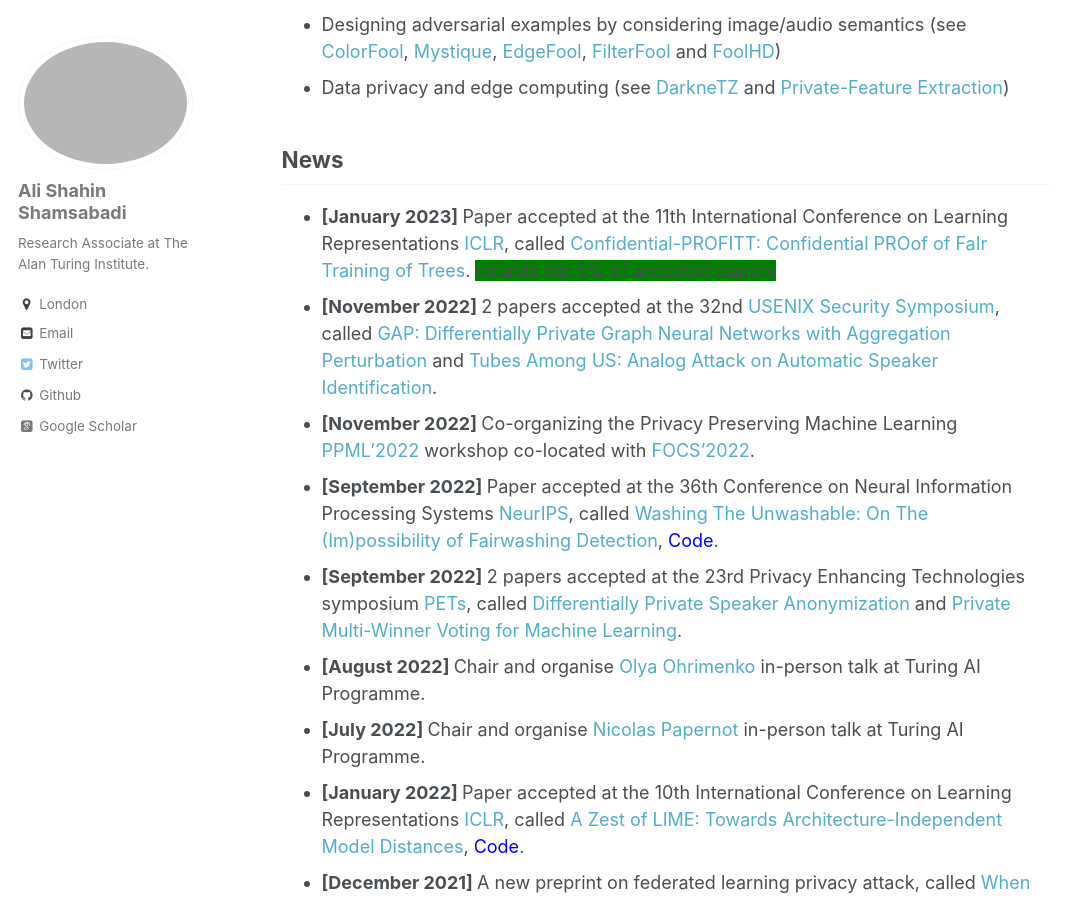
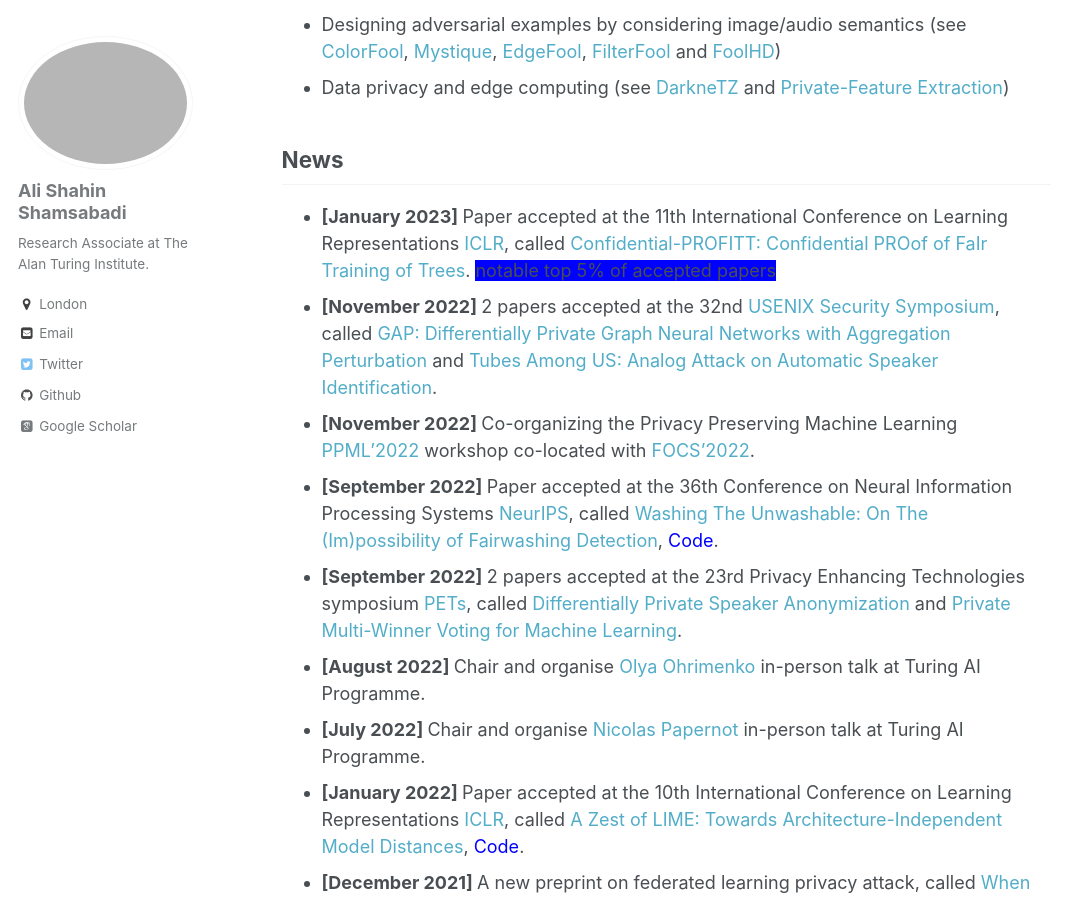
Before and after one commit to AliShahin/AliShahin.github.io, a Jekyll site: the page built from _pages/about.md, in a window 1280 px wide and 900 px high, scrolled down 817 px. Shown: the whole window, without its empty margins (0-1074 px from the left). Built offline with Jekyll 4.4.1, drawn with Linux system fonts in a browser that asks for light colours; some web fonts are replaced.

Commit message:
Update about.md

```diff
--- a/_pages/about.md
+++ b/_pages/about.md
@@ -23,7 +23,7 @@ My research has been published at top-tier conferences including NeurIPS, ICLR,
 - Data privacy and edge computing (see [DarkneTZ](https://arxiv.org/pdf/2004.05703) and [Private-Feature Extraction](https://arxiv.org/pdf/1802.03151.pdf))
 
 ## News
-- <b> [January 2023] </b> Paper accepted at the 11th International Conference on Learning Representations [ICLR](https://iclr.cc), called [Confidential-PROFITT: Confidential PROof of FaIr Training of Trees](https://openreview.net/forum?id=iIfDQVyuFD). <span style="background-color:green">notable top 5% of accepted papers</span>
+- <b> [January 2023] </b> Paper accepted at the 11th International Conference on Learning Representations [ICLR](https://iclr.cc), called [Confidential-PROFITT: Confidential PROof of FaIr Training of Trees](https://openreview.net/forum?id=iIfDQVyuFD). <span style="background-color:blue">notable top 5% of accepted papers</span>
 - <b> [November 2022] </b> 2 papers accepted at the 32nd [USENIX Security Symposium](https://www.usenix.org/conference/usenixsecurity23), called [GAP: Differentially Private Graph Neural Networks with Aggregation Perturbation](https://arxiv.org/pdf/2203.00949.pdf) and [Tubes Among US: Analog Attack on Automatic Speaker Identification](https://alishahin.github.io).
 - <b> [November 2022] </b> Co-organizing the Privacy Preserving Machine Learning [PPML'2022](https://ppml-workshop.github.io/ppml22/) workshop co-located with [FOCS'2022](https://focs2022.eecs.berkeley.edu).
 - <b> [September 2022] </b> Paper accepted at the 36th Conference on Neural Information Processing Systems [NeurIPS](https://neurips.cc), called [Washing The Unwashable: On The (Im)possibility of Fairwashing Detection](https://openreview.net/pdf?id=3vmKQUctNy), [<font color="blue">Code</font>](https://github.com/cleverhans-lab/FRAUD-Detect).
```
